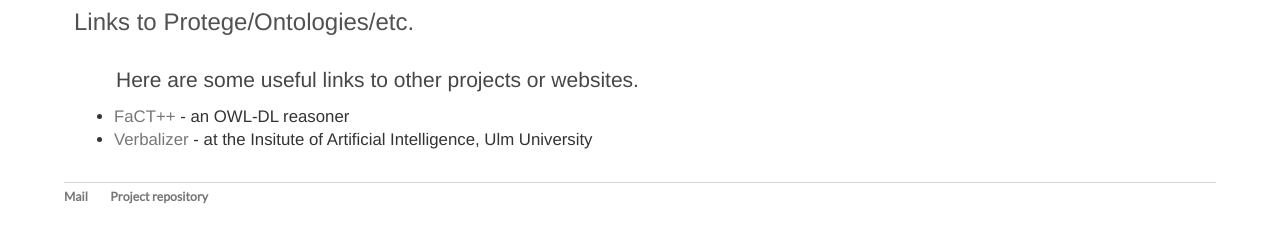
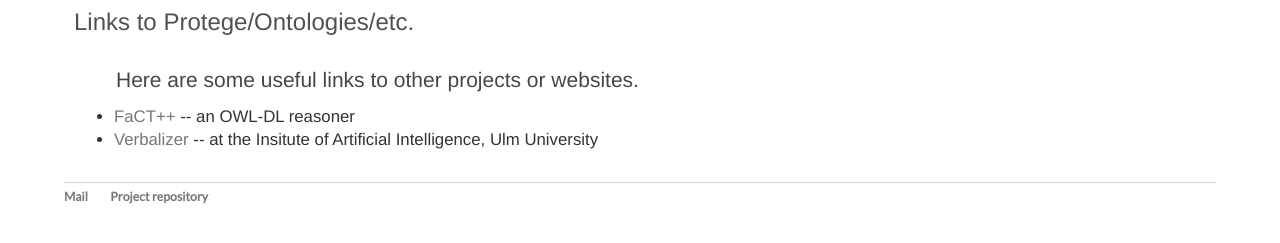
Before and after one commit to verbalizer/verbalizer.github.io, a Jekyll site: the page built from links.html, in a window 1280 px wide. Shown: the part 243-486 px from the top of the page. Built offline with Jekyll 4.4.1, drawn with Linux system fonts in a browser that asks for light colours; nearby versions of some CDN libraries.

```diff
--- a/links.html
+++ b/links.html
@@ -9,11 +9,11 @@ title: Links to Protege/Ontologies/etc.
 	<ul class="linklist">
 
 	  <li>
-	    <a href="http://owl.man.ac.uk/factplusplus/">FaCT++</a> - an OWL-DL reasoner
+	    <a href="http://owl.man.ac.uk/factplusplus/">FaCT++</a> -- an OWL-DL reasoner
 	  </li>
 
     <li>
-      <a href="https://www.uni-ulm.de/en/in/ki/software/verbalizer/">Verbalizer </a> - at the Insitute of Artificial Intelligence, Ulm University
+      <a href="https://www.uni-ulm.de/en/in/ki/software/verbalizer/">Verbalizer </a> -- at the Insitute of Artificial Intelligence, Ulm University
     </li>
 
 	</ul>
```
